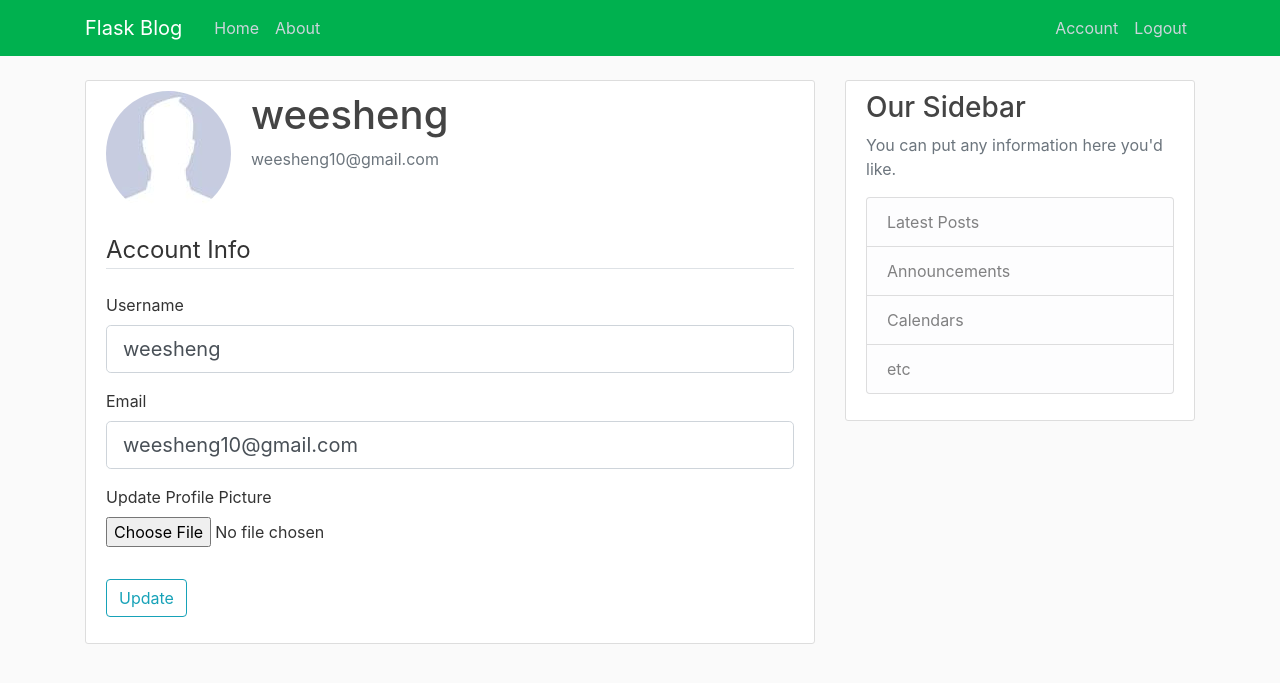
After one commit to weeshengchu/Flask-Blog, a Flask app: page /account in a window 1280 px wide. The commit adds this page. Shown: the top 683 px of the page. Run offline with Flask 2, Linux system fonts and the light colour scheme; a user stored in the database is signed in; some libraries are stand-ins or nearby versions.

Commit message:
User Account and Profile Picture

```diff
--- a/flaskblog/forms.py
+++ b/flaskblog/forms.py
@@ -1,6 +1,9 @@
 from flask_wtf import FlaskForm
+from flask_wtf.file import FileField, FileAllowed
+from flask_login import current_user
 from wtforms import StringField, PasswordField, SubmitField, BooleanField
-from wtforms.validators import DataRequired, Length, Email, EqualTo
+from wtforms.validators import DataRequired, Length, Email, EqualTo, ValidationError
+from flaskblog.models import User
 
 
 class RegistrationForm(FlaskForm):
@@ -13,6 +16,19 @@ class RegistrationForm(FlaskForm):
                                      validators=[DataRequired(), EqualTo('password')])
     submit = SubmitField('Sign Up')
 
+# 6. User Authentication --> sqlalchemy.exc.IntegrityError
+    def validate_username(self, username):
+        user = User.query.filter_by(username=username.data).first()
+        if user:
+            raise ValidationError(
+                'That username is taken. Please choose a different one.')
+
+    def validate_email(self, email):
+        user = User.query.filter_by(email=email.data).first()
+        if user:
+            raise ValidationError(
+                'That email is taken. Please choose a different one.')
+
 
 class LoginForm(FlaskForm):
     email = StringField('Email',
@@ -20,3 +36,29 @@ class LoginForm(FlaskForm):
     password = PasswordField('Password', validators=[DataRequired()])
     remember = BooleanField('Remember Me')
     submit = SubmitField('Login')
+
+# 7. User Account and Profile Picture
+
+
+class UpdateAccountForm(FlaskForm):
+    username = StringField('Username',
+                           validators=[DataRequired(), Length(min=2, max=20)])
+    email = StringField('Email',
+                        validators=[DataRequired(), Email()])
+    picture = FileField('Update Profile Picture', validators=[
+                        FileAllowed(['jpg', 'png'])])
+    submit = SubmitField('Update')
+
+    def validate_username(self, username):
+        if username.data != current_user.username:
+            user = User.query.filter_by(username=username.data).first()
+            if user:
+                raise ValidationError(
+                    'That username is taken. Please choose a different one.')
+
+    def validate_email(self, email):
+        if email.data != current_user.email:
+            user = User.query.filter_by(email=email.data).first()
+            if user:
+                raise ValidationError(
+                    'That email is taken. Please choose a different one.')
--- a/flaskblog/routes.py
+++ b/flaskblog/routes.py
@@ -1,7 +1,11 @@
-from flask import Flask, render_template, url_for, flash, redirect
-from flaskblog import app
-from flaskblog.forms import RegistrationForm, LoginForm
+import os
+import secrets
+from PIL import Image
+from flask import Flask, render_template, url_for, flash, redirect, request
+from flaskblog import app, db, bcrypt
+from flaskblog.forms import RegistrationForm, LoginForm, UpdateAccountForm
 from flaskblog.models import User, Post
+from flask_login import login_user, current_user, logout_user, login_required
 
 posts = [
     {
@@ -32,11 +36,21 @@ def about():
 
 @app.route('/register', methods=['GET', 'POST'])
 def register():
+    # 6 sends login user back to home page if he tries to click register page
+    if current_user.is_authenticated:
+        return redirect(url_for('home'))
     form = RegistrationForm()
     if form.validate_on_submit():
+        # 6 hasing pasword with Bcrypt
+        hashed_password = bcrypt.generate_password_hash(
+            form.password.data).decode('utf-8')
+        user = User(username=form.username.data,
+                    email=form.email.data, password=hashed_password)
+        db.session.add(user)
+        db.session.commit()
         # python 3.6 for f'string'
         flash(f'Account created for {form.username.data}!', 'success')
-        return redirect(url_for('home'))
+        return redirect(url_for('login'))
     return render_template('register.html', title='Register', form=form)
 
 
@@ -44,9 +58,66 @@ def register():
 def login():
     form = LoginForm()
     if form.validate_on_submit():
-        if form.email.data == 'admin@blog.com' and form.password.data == 'password':
-            flash('You have been logged in!', 'success')
-            return redirect(url_for('home'))
+        # if form.email.data == 'admin@blog.com' and form.password.data == 'password':
+        #     flash('You have been logged in!', 'success')
+        #     return redirect(url_for('home'))
+        # else:
+
+        # 6 weesheng10@gmail.com '123'
+        user = User.query.filter_by(email=form.email.data).first()
+        if user and bcrypt.check_password_hash(user.password, form.password.data):
+            login_user(user, remember=form.remember.data)
+            # http://localhost:5000/login?next=%2Faccount
+            next_page = request.args.get('next')
+            return redirect(next_page) if next_page else redirect(url_for('home'))
         else:
             flash('Login Unsuccessful. Please check username and password', 'danger')
     return render_template('login.html', title='Login', form=form)
+
+
+@app.route('/logout')
+def logout():
+    logout_user()
+    return redirect(url_for('home'))
+
+# 7. import secrets + os
+
+
+def save_picture(form_picture):
+    random_hex = secrets.token_hex(8)
+    _, f_ext = os.path.splitext(form_picture.filename)
+    picture_fn = random_hex + f_ext
+    picture_path = os.path.join(
+        app.root_path, 'static/profile_pics', picture_fn)
+
+    # 7. pip install Pillow
+    output_size = (125, 125)
+    i = Image.open(form_picture)
+    i.thumbnail(output_size)
+    i.save(picture_path)
+
+    return picture_fn
+
+
+@app.route('/account', methods=['GET', 'POST'])
+@login_required
+def account():
+    # 7. User Account and Profile Picture
+    # Update form
+    form = UpdateAccountForm()
+    if form.validate_on_submit():
+        if form.picture.data:
+            picture_file = save_picture(form.picture.data)
+            current_user.image_file = picture_file
+        current_user.username = form.username.data
+        current_user.email = form.email.data
+        db.session.commit()
+        flash('your account has been updated!',
+              'success')
+        return redirect(url_for('account'))
+    elif request.method == 'GET':
+        form.username.data = current_user.username
+        form.email.data = current_user.email
+    image_file = url_for(
+        'static', filename='profile_pics/' + current_user.image_file)
+    return render_template('account.html', title='Account', image_file=image_file, form=form)
--- /dev/null
+++ b/flaskblog/templates/account.html
@@ -0,0 +1,55 @@
+{% extends "layout.html" %} {% block content %}
+<div class="content-section">
+  <div class="media">
+    <img class="rounded-circle account-img" src="{{ image_file }}" />
+    <div class="media-body">
+      <h2 class="account-heading">{{ current_user.username }}</h2>
+      <p class="text-secondary">{{ current_user.email }}</p>
+    </div>
+  </div>
+  <!-- 7. from register.html, important-> enctype="multipart/form-data"-->
+  <form method="POST" action="" enctype="multipart/form-data">
+    {{ form.hidden_tag() }}
+    <fieldset class="form-group">
+      <legend class="border-bottom mb-4">Account Info</legend>
+      <div class="form-group">
+        {{ form.username.label(class="form-control-label") }} {% if
+        form.username.errors %} {{ form.username(class="form-control
+        form-control-lg is-invalid") }}
+        <div class="invalid-feedback">
+          {% for error in form.username.errors %}
+          <span>{{ error }}</span>
+          {% endfor %}
+        </div>
+        {% else %} {{ form.username(class="form-control form-control-lg") }} {%
+        endif %}
+      </div>
+      <div class="form-group">
+        {{ form.email.label(class="form-control-label") }} {% if
+        form.email.errors %} {{ form.email(class="form-control form-control-lg
+        is-invalid") }}
+        <div class="invalid-feedback">
+          {% for error in form.email.errors %}
+          <span>{{ error }}</span>
+          {% endfor %}
+        </div>
+        {% else %} {{ form.email(class="form-control form-control-lg") }} {%
+        endif %}
+      </div>
+      <!-- 7. show error for pictures -->
+      <div class="form-group">
+        {{ form.picture.label() }}
+        {{ form.picture(class="form-control-file") }}
+        {% if form.picture.errors %}
+            {% for error in form.picture.errors %}
+                <span class="text-danger">{{ error }}</span></br>
+            {% endfor %}
+        {% endif %}
+      </div>
+    </fieldset>
+    <div class="form-group">
+      {{ form.submit(class="btn btn-outline-info") }}
+    </div>
+  </form>
+</div>
+{% endblock content %}
--- a/flaskblog/templates/layout.html
+++ b/flaskblog/templates/layout.html
@@ -31,8 +31,14 @@
             </div>
             <!-- Navbar Right Side -->
             <div class="navbar-nav">
+            <!-- 6 display logout nav when user is login -->
+            {% if current_user.is_authenticated %}
+            <a class="nav-item nav-link" href="{{ url_for('account') }}">Account</a>
+            <a class="nav-item nav-link" href="{{ url_for('logout') }}">Logout</a>
+            {% else %}
               <a class="nav-item nav-link" href="{{ url_for('login') }}">Login</a>
               <a class="nav-item nav-link" href="{{ url_for('register') }}">Register</a>
+            {% endif %}
             </div>
           </div>
         </div>
```
Also changed, not shown: flaskblog/__init__.py (+9 -0 lines), flaskblog/models.py (+8 -2 lines), flaskblog/site.db, flaskblog/static/profile_pics/ade9f27dce8c1fd0.jpg (added), flaskblog/static/profile_pics/default.jpg (added), flaskblog/static/profile_pics/dfc1f4a180dee23e.jpg (added), flaskblog/static/profile_pics/ea2d3badfc5c45d3.jpg (added).
